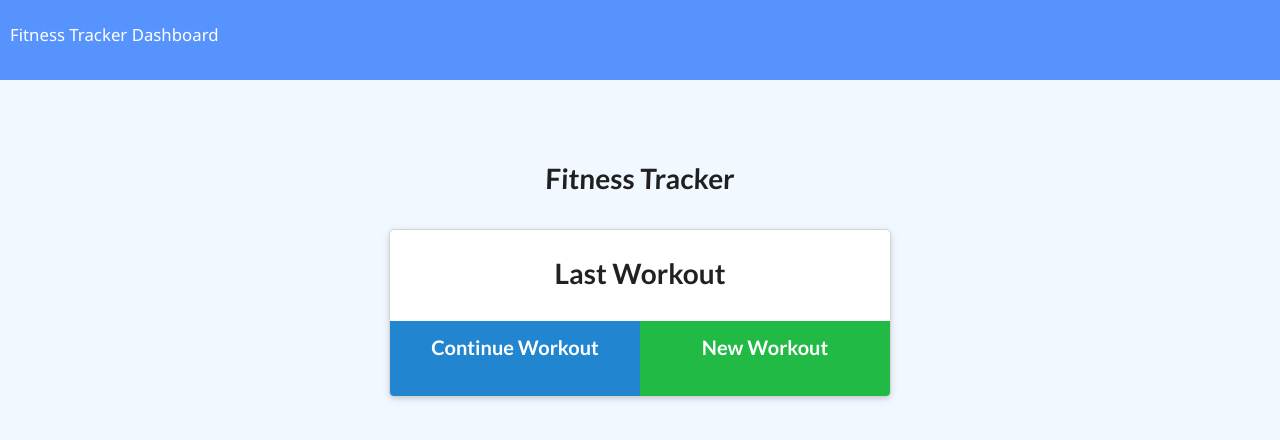
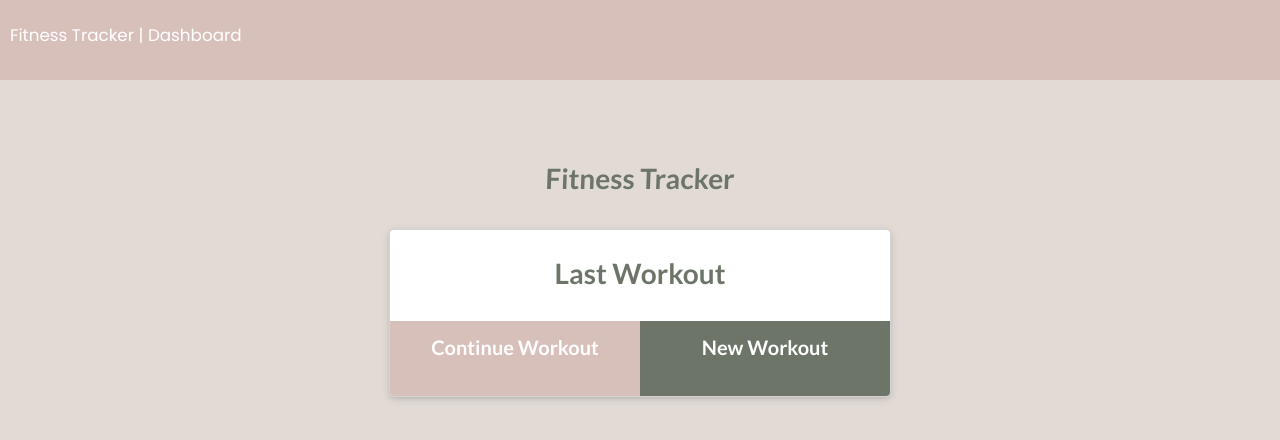
Before and after one commit to crystal-g-b/NoSQL-Workout-Tracker, a website: page public/index.html in a window 1280 px wide. Drawn offline with nearby package versions, Linux system fonts and the light colour scheme; no server answers.

Commit message:
updating some of the css

```diff
--- a/public/index.html
+++ b/public/index.html
@@ -7,12 +7,13 @@
   <meta http-equiv="X-UA-Compatible" content="ie=edge" />
   <link rel="stylesheet" href="https://cdnjs.cloudflare.com/ajax/libs/semantic-ui/2.4.1/semantic.min.css" />
   <link rel="stylesheet" href="style.css" />
+  <link rel="stylesheet" href="https:fonts.googleapis.com/css?family=Poppins">
   <title>Fitness Tracker</title>
 </head>
 
 <body>
   <nav>
-    <a href="/">Fitness Tracker</a>
+    <a href="/">Fitness Tracker |</a>
     <a href="/stats">Dashboard</a>
   </nav>
   <div class="wrapper workout">
@@ -27,7 +28,7 @@
             <div class="workout-stats"></div>
             <div class="buttons">
               <a id="continue-btn" href="/exercise?" class="huge ui blue button">Continue Workout</a>
-              <a href="/exercise" class="huge positive ui button">New Workout</a>
+              <a id="workout-btn" href="/exercise" class="huge positive ui button">New Workout</a>
             </div>
           </div>
         </div>
--- a/public/style.css
+++ b/public/style.css
@@ -13,11 +13,11 @@ body,
 }
 
 body {
-  font-family: "Segoe UI", Tahoma, Geneva, Verdana, sans-serif;
+  font-family: 'Poppins', sans-serif;
 }
 
 nav {
-  background-color: #5793fd;
+  background-color: #D7BFBA;
   color: #ffffff;
   height: 80px;
   padding: 10px;
@@ -42,6 +42,11 @@ header {
 
 header h1 {
   transform: skewX(-2deg);
+  color: rgb(108, 117, 104);
+}
+
+h3 {
+  color: rgb(108, 117, 104);
 }
 
 select {
@@ -77,6 +82,13 @@ select:focus {
   outline: none;
 }
 
+#continue-btn {
+  background-color: #D7BFBA;
+}
+
+#workout-btn {
+  background-color: rgb(108, 117, 104);
+}
 select option {
   font-weight: normal;
   width: 100%;
@@ -96,7 +108,7 @@ input {
 }
 
 .wrapper {
-  background-color: #f2f8ff;
+  background-color: #E2DBD5;
   padding-bottom: 100px;
 }
 
@@ -368,9 +380,6 @@ form > button {
   margin-bottom: 5px;
 }
 
-/* .workout .card {
-  width: 350px;
-} */
 
 .prev-workout button {
   margin: 10px;
```
Also changed, not shown: public/exercise.html (+2 -1 lines), public/stats.html (+2 -1 lines).
